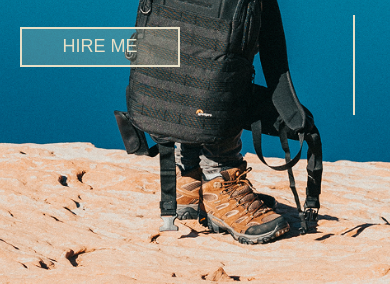
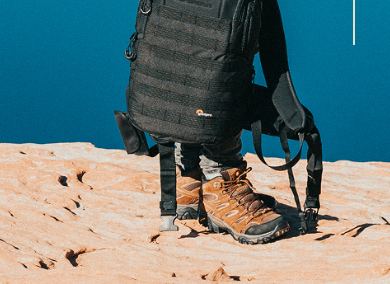
Before and after one commit to asuzdaltcev/mysite, a plain HTML site: page index.html in a window 390 px wide. Shown: the part 560-844 px from the top of the page. Drawn offline with Linux system fonts and the light colour scheme.

Commit message:
Обновление стилей в style.css: изменение минимальной высоты и отступов для улучшения макета страницы портфолио.

```diff
--- a/styles/style.css
+++ b/styles/style.css
@@ -703,8 +703,9 @@ body.portfolio {
   .main {
     display: flex;
     align-items: center;
-    min-height: calc(100vh - 150px);
-    margin-top: 100px;
+    min-height: calc(100vh - 90px);
+    margin-top: 0;
+    margin-bottom: 0;
   }
 
   .footer {
```
